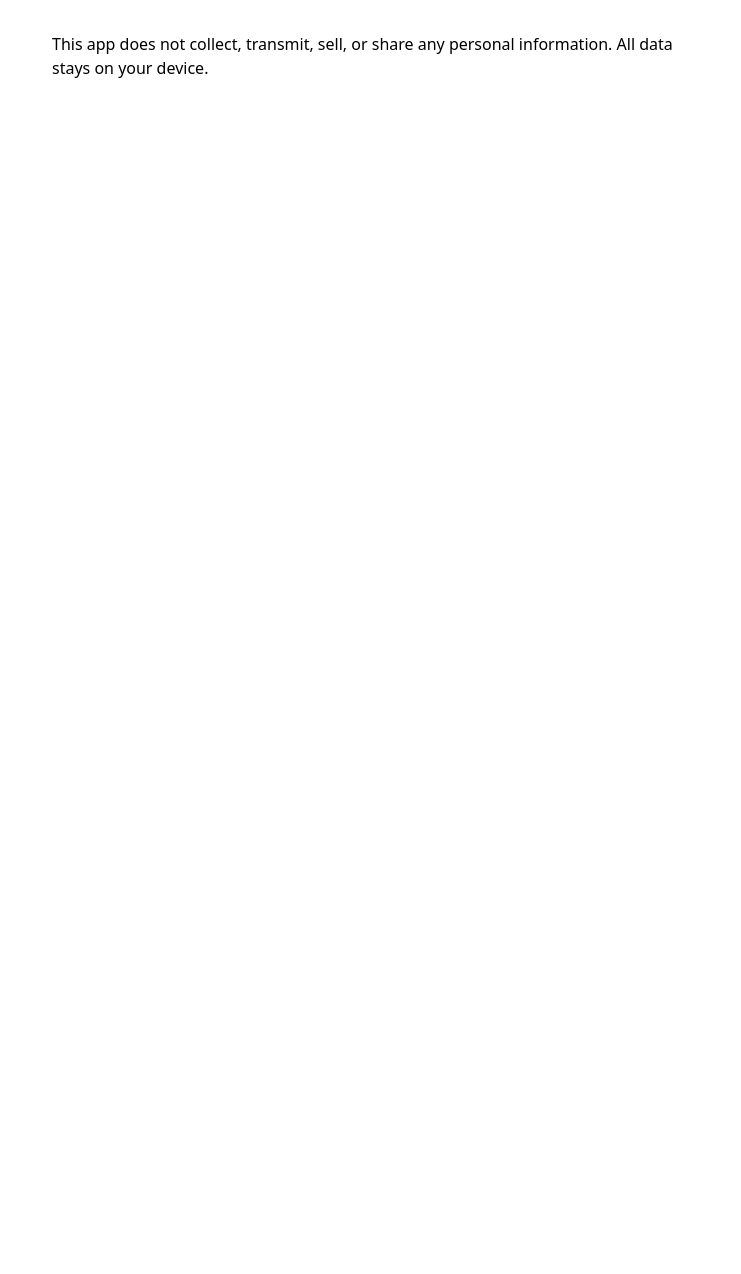
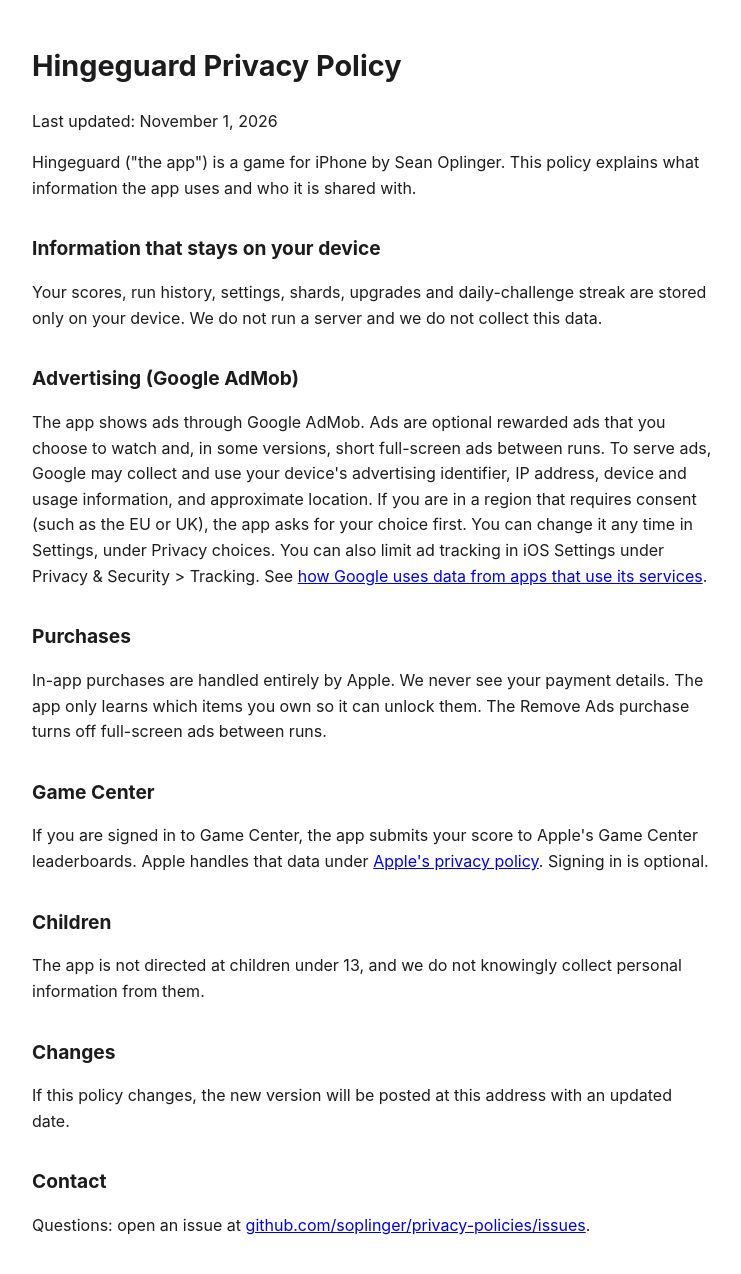
Before and after one commit to soplinger/privacy-policies, a plain HTML site: page hingeguard/index.html in a window 1280 px wide. Shown: the whole page, without its empty margins (268-1009 px from the left). Before the commit the page ends 800 px from the top, so only its background shows below. Drawn offline with Linux system fonts and the light colour scheme.

Commit message:
Hingeguard: update privacy policy for ads, purchases and Game Center

```diff
--- a/hingeguard/index.html
+++ b/hingeguard/index.html
@@ -1 +1,40 @@
-<!doctype html><html lang="en"><head><meta charset="utf-8"><meta name="viewport" content="width=device-width,initial-scale=1"><title>Privacy policy</title><style>body{font:16px/1.5 system-ui,sans-serif;max-width:40rem;margin:2rem auto;padding:0 1rem}</style></head><body><main><p>This app does not collect, transmit, sell, or share any personal information. All data stays on your device.</p></main></body></html>
+<!doctype html>
+<html lang="en">
+<head>
+<meta charset="utf-8">
+<meta name="viewport" content="width=device-width, initial-scale=1">
+<title>Hingeguard Privacy Policy</title>
+<style>
+  body { font: 16px/1.6 -apple-system, system-ui, sans-serif; max-width: 680px; margin: 0 auto; padding: 24px 16px 64px; color: #1c1c1e; background: #fff; }
+  h1 { font-size: 1.8rem; } h2 { margin-top: 2rem; font-size: 1.2rem; }
+  @media (prefers-color-scheme: dark) { body { color: #f2f2f7; background: #111; } a { color: #6cb6ff; } }
+</style>
+</head>
+<body>
+<h1>Hingeguard Privacy Policy</h1>
+<p>Last updated: November 1, 2026</p>
+
+<p>Hingeguard ("the app") is a game for iPhone by Sean Oplinger. This policy explains what information the app uses and who it is shared with.</p>
+
+<h2>Information that stays on your device</h2>
+<p>Your scores, run history, settings, shards, upgrades and daily-challenge streak are stored only on your device. We do not run a server and we do not collect this data.</p>
+
+<h2>Advertising (Google AdMob)</h2>
+<p>The app shows ads through Google AdMob. Ads are optional rewarded ads that you choose to watch and, in some versions, short full-screen ads between runs. To serve ads, Google may collect and use your device's advertising identifier, IP address, device and usage information, and approximate location. If you are in a region that requires consent (such as the EU or UK), the app asks for your choice first. You can change it any time in Settings, under Privacy choices. You can also limit ad tracking in iOS Settings under Privacy &amp; Security &gt; Tracking. See <a href="https://policies.google.com/technologies/ads">how Google uses data from apps that use its services</a>.</p>
+
+<h2>Purchases</h2>
+<p>In-app purchases are handled entirely by Apple. We never see your payment details. The app only learns which items you own so it can unlock them. The Remove Ads purchase turns off full-screen ads between runs.</p>
+
+<h2>Game Center</h2>
+<p>If you are signed in to Game Center, the app submits your score to Apple's Game Center leaderboards. Apple handles that data under <a href="https://www.apple.com/legal/privacy/">Apple's privacy policy</a>. Signing in is optional.</p>
+
+<h2>Children</h2>
+<p>The app is not directed at children under 13, and we do not knowingly collect personal information from them.</p>
+
+<h2>Changes</h2>
+<p>If this policy changes, the new version will be posted at this address with an updated date.</p>
+
+<h2>Contact</h2>
+<p>Questions: open an issue at <a href="https://github.com/soplinger/privacy-policies/issues">github.com/soplinger/privacy-policies/issues</a>.</p>
+</body>
+</html>
```
